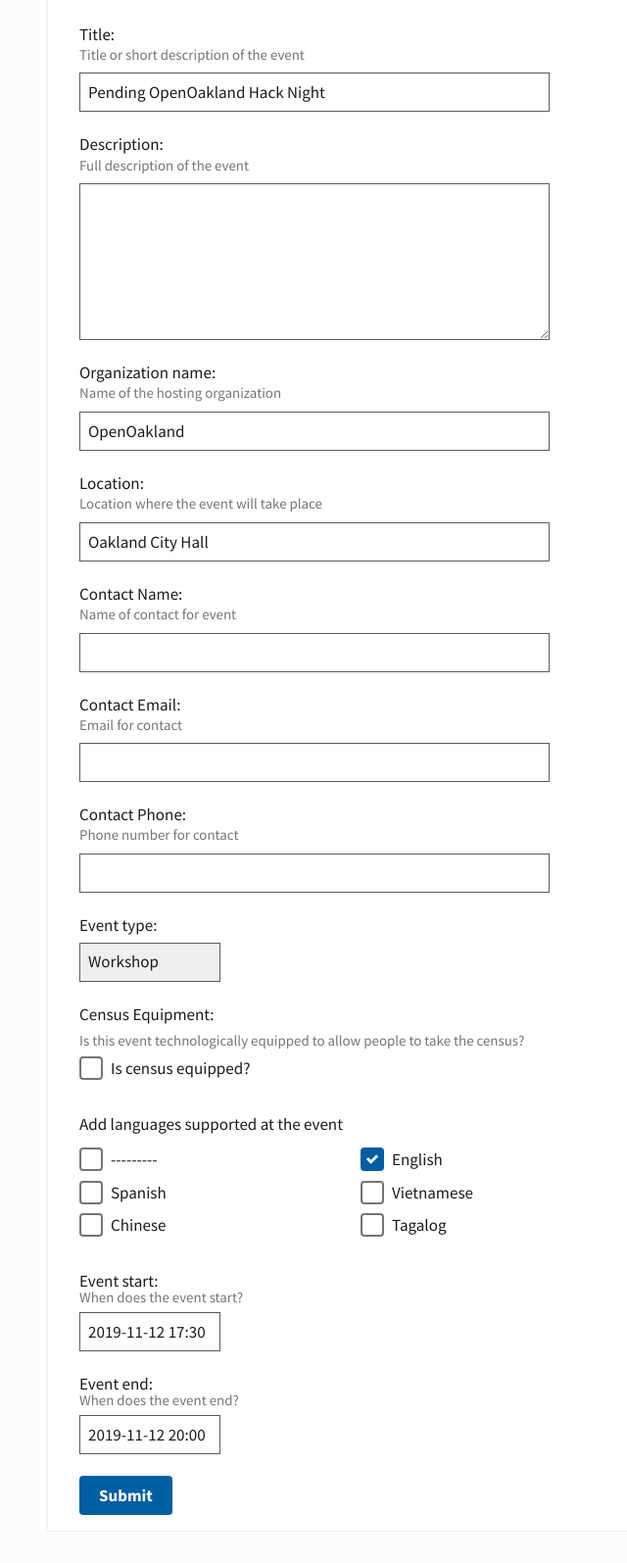
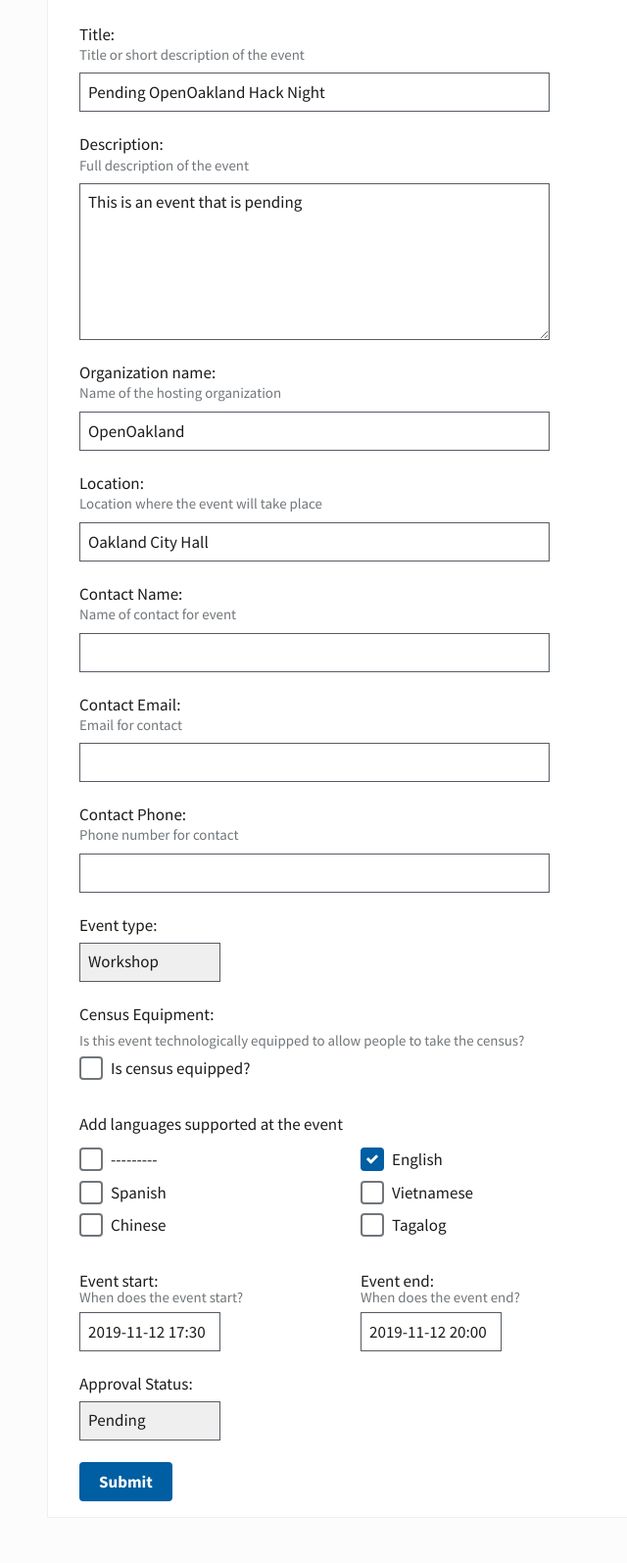
Before and after one commit to openoakland/dos-census-events, a Django app: page /event/2/update/ in a window 1280 px wide. Shown: the part 177-1772 px from the top of the page at 98% size, without its empty margins (272-912 px from the left). After the commit the page ends 1709 px from the top, so only its background shows below. Run offline with Django 3.2, Linux system fonts and the light colour scheme; the visitor is signed in with stand-in values (Sample User, id 1); data comes from the database, SQL or seed files in the repository; some libraries are stand-ins or nearby versions.

Commit message:
Fully functioning edit/submit form

```diff
--- a/census/forms.py
+++ b/census/forms.py
@@ -25,3 +25,27 @@ class EventForm(ModelForm):
                 'start_datetime': forms.DateTimeInput(attrs={'type': 'datetime'}),
                 'end_datetime': forms.DateTimeInput(attrs={'type': 'datetime'})
         }
+
+class EditEventForm(ModelForm):
+    class Meta:
+        model = Event
+        fields = [
+            'title',
+            'description',
+            'organization_name',
+            'location',
+            'event_type',
+            'is_census_equipped',
+            'languages',
+            'start_datetime',
+            'end_datetime',
+            'recurrences',
+            'contact_name',
+            'contact_email',
+            'contact_phone',
+            'approval_status'
+        ]
+        widgets = {
+                'start_datetime': forms.DateTimeInput(attrs={'type': 'datetime'}),
+                'end_datetime': forms.DateTimeInput(attrs={'type': 'datetime'})
+        }
--- a/census/templates/census/event_form.html
+++ b/census/templates/census/event_form.html
@@ -27,7 +27,7 @@
                     <div>
                       <label class="usa-label" for="{{ form.description.id_for_label }}">Description:</label>
                       <span class="usa-hint line-height-body-1 font-body-2xs">{{form.description.help_text}}</span>
-                      <textarea name="{{ form.description.name }}" cols="40" rows="10" class="usa-textarea" id="{{ form.description.id_for_label }}" value="{{form.description.value|default_if_none:''}}"></textarea>
+                      <textarea name="{{ form.description.name }}" cols="40" rows="10" class="usa-textarea" id="{{ form.description.id_for_label }}">{{form.description.value|default_if_none:''}}</textarea>
                     </div>
                     <div>
                         <label class="usa-label" for="{{form.organization_name.id_for_label}}">Organization name:</label>
@@ -72,7 +72,7 @@
                             type="checkbox"
                             name="{{form.is_census_equipped.name}}"
                             value="is_census_equipped"
-                            {% if value in form.is_census_equipped.value %}
+                            {% if form.is_census_equipped.value %}
                             checked="checked"
                             {% endif %}
                             >
@@ -97,15 +97,17 @@
                         </div>
                         {% endfor %}
                     </div>
-                    <div>
-                        <label class="usa-label" for="{{form.start_datetime.id_for_label}}">Event start:</label>
-                        <div class="usa-hint line-height-body-1 font-body-2xs">{{form.start_datetime.help_text}}</div>
-                        <input class="usa-input desktop:grid-col-3 grid-col-6" type="text" name="{{form.start_datetime.name}}" required="" id="{{form.start_datetime.id_for_label}}" value="{{form.start_datetime.value| date:'Y-m-d H:i'}}">
-                    </div>
-                    <div>
-                        <label class="usa-label" for="{{form.end_datetime.id_for_label}}">Event end:</label>
-                        <div class="usa-hint line-height-body-1 font-body-2xs">{{form.end_datetime.help_text}}</div>
-                        <input class="usa-input desktop:grid-col-3 grid-col-6" type="text" name="{{form.end_datetime.name}}" required="" id="{{form.end_datetime.id_for_label}}" value="{{form.end_datetime.value| date:'Y-m-d H:i'}}">
+                    <div class="grid-row">
+                      <div class="desktop:grid-col-6">
+                          <label class="usa-label" for="{{form.start_datetime.id_for_label}}">Event start:</label>
+                          <div class="usa-hint line-height-body-1 font-body-2xs">{{form.start_datetime.help_text}}</div>
+                          <input class="usa-input grid-col-6" type="text" name="{{form.start_datetime.name}}" required="" id="{{form.start_datetime.id_for_label}}" value="{{form.start_datetime.value| date:'Y-m-d H:i'}}">
+                      </div>
+                      <div class="desktop:grid-col-6">
+                          <label class="usa-label" for="{{form.end_datetime.id_for_label}}">Event end:</label>
+                          <div class="usa-hint line-height-body-1 font-body-2xs">{{form.end_datetime.help_text}}</div>
+                          <input class="usa-input grid-col-6" type="text" name="{{form.end_datetime.name}}" required="" id="{{form.end_datetime.id_for_label}}" value="{{form.end_datetime.value| date:'Y-m-d H:i'}}">
+                      </div>
                     </div>
                     {% if enable_recurrence %}
                     <span class="usa-hint line-height-body-1 font-body-2xs">{{ form.recurrences.help_text }}</span>
@@ -115,6 +117,18 @@
                     {% else %}
                     <input type="hidden" name="{{ form.recurrences.name }}" value="" />
                     {% endif %}
+
+                    {% if request.path != "/submit/" %}
+                    <div>
+                        <label class="usa-label" for="{{form.approval_status.id_for_label}}">Approval Status:</label>
+                        <select name="{{form.approval_status.name}}" class="usa-input desktop:grid-col-3 grid-col-6" required="" id="{{form.approval_status.id_for_label}}">
+                            {% for value, display in form.fields.approval_status.choices %}
+                              <option value="{{ value }}" {% if form.approval_status.value == value %}selected{% endif %}>{{ display }}</option>
+                            {% endfor %}
+                        </select>
+                    </div>
+                    {% endif %}
+
                     </br>
                     <input type="submit" value="Submit" class="usa-button">
                 </fieldset>
--- a/census/views.py
+++ b/census/views.py
@@ -57,6 +57,7 @@ def index(request):
     return render(request, 'index.html')
 
 from .forms import EventForm
+from .forms import EditEventForm
 from django.http import HttpResponseRedirect
 
 def add_event(request):
@@ -87,7 +88,7 @@ class UpdateEvent(LoginRequiredMixin, UpdateView):
     model = models.Event
     success_url = "/pending"
     login_url = '/login/'
-    form_class = EventForm
+    form_class = EditEventForm
 
 class PendingList(ListView):
     model = models.Event
```
